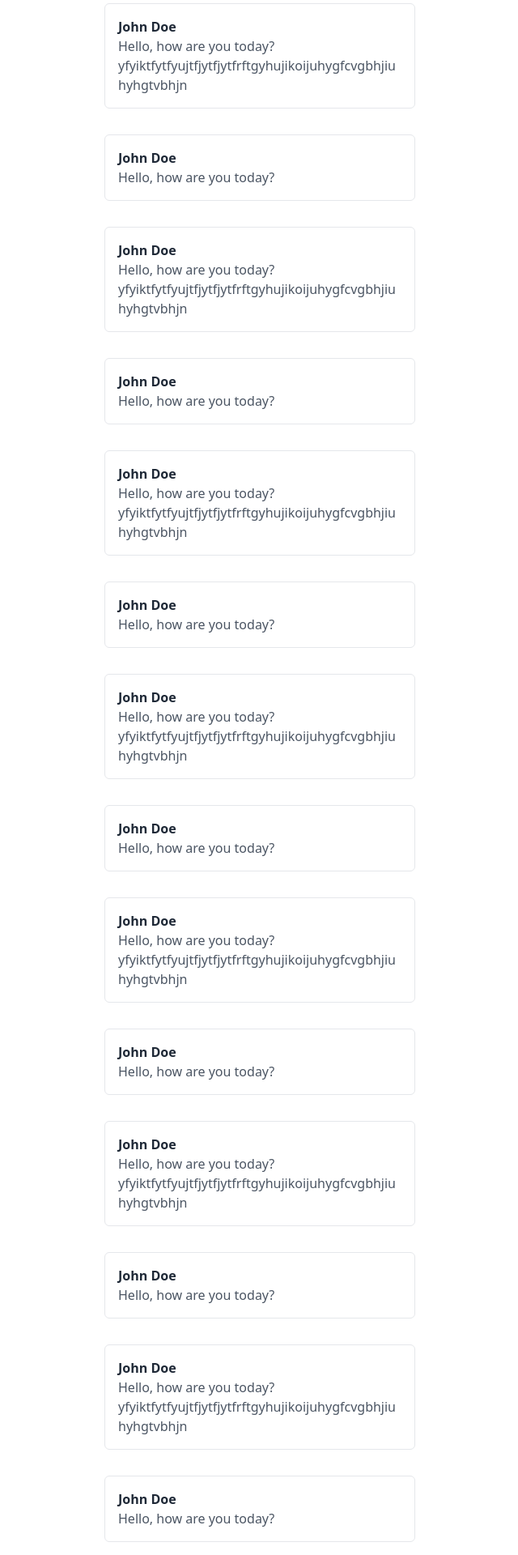
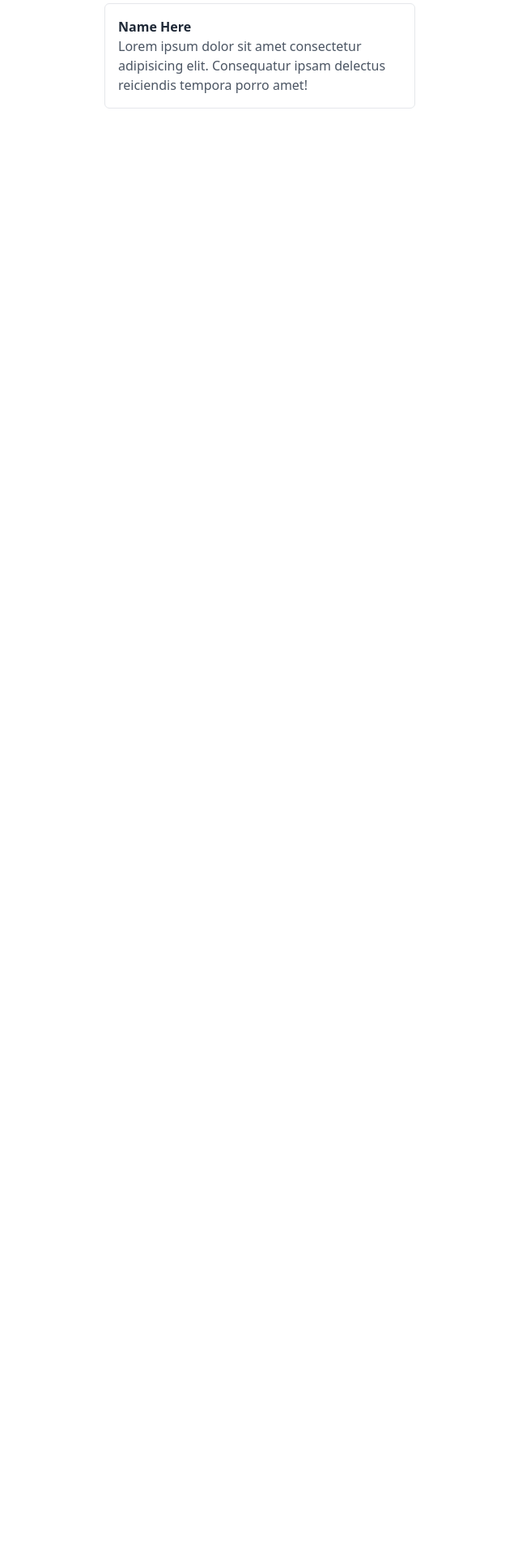
Before and after one commit to NTIG-Uppsala/chat-web-app, a Next.js app: page / in a window 1280 px wide. Shown: the part 156-2076 px from the top of the page at 81% size, without its empty margins (319-959 px from the left). After the commit the page ends 800 px from the top, so only its background shows below. Built offline with nearby package versions, Linux system fonts and the light colour scheme.

Commit message:
Only show one placeholder message
Co-Authored-By: Tore Forsberg <142976914+Tore-Forsberg@users.noreply.github.com>
Co-Authored-By: EstefanRK <142974977+EstefanRK@users.noreply.github.com>

```diff
--- a/src/app/messageSystem.tsx
+++ b/src/app/messageSystem.tsx
@@ -17,20 +17,7 @@ export default function MessageSystem() {
                 </form>
             </div>
             <div className="flex flex-col justify-center items-center">
-                <Message name="John Doe" message="Hello, how are you today?yfyiktfytfyujtfjytfjytfrftgyhujikoijuhygfcvgbhjiuhyhgtvbhjn" />
-                <Message name="John Doe" message="Hello, how are you today?" />
-                <Message name="John Doe" message="Hello, how are you today?yfyiktfytfyujtfjytfjytfrftgyhujikoijuhygfcvgbhjiuhyhgtvbhjn" />
-                <Message name="John Doe" message="Hello, how are you today?" />
-                <Message name="John Doe" message="Hello, how are you today?yfyiktfytfyujtfjytfjytfrftgyhujikoijuhygfcvgbhjiuhyhgtvbhjn" />
-                <Message name="John Doe" message="Hello, how are you today?" />
-                <Message name="John Doe" message="Hello, how are you today?yfyiktfytfyujtfjytfjytfrftgyhujikoijuhygfcvgbhjiuhyhgtvbhjn" />
-                <Message name="John Doe" message="Hello, how are you today?" />
-                <Message name="John Doe" message="Hello, how are you today?yfyiktfytfyujtfjytfjytfrftgyhujikoijuhygfcvgbhjiuhyhgtvbhjn" />
-                <Message name="John Doe" message="Hello, how are you today?" />
-                <Message name="John Doe" message="Hello, how are you today?yfyiktfytfyujtfjytfjytfrftgyhujikoijuhygfcvgbhjiuhyhgtvbhjn" />
-                <Message name="John Doe" message="Hello, how are you today?" />
-                <Message name="John Doe" message="Hello, how are you today?yfyiktfytfyujtfjytfjytfrftgyhujikoijuhygfcvgbhjiuhyhgtvbhjn" />
-                <Message name="John Doe" message="Hello, how are you today?" />
+                <Message name="Name Here" message="Lorem ipsum dolor sit amet consectetur adipisicing elit. Consequatur ipsam delectus reiciendis tempora porro amet!" />
             </div>
         </div>
     );
```
